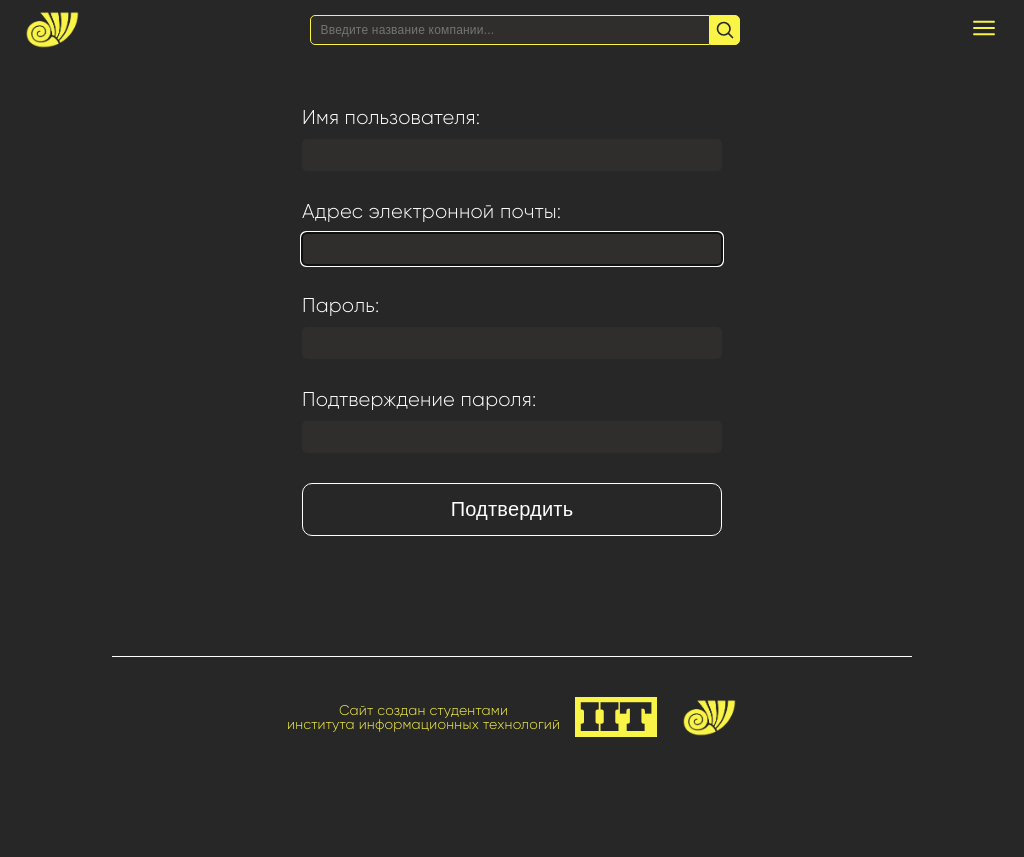
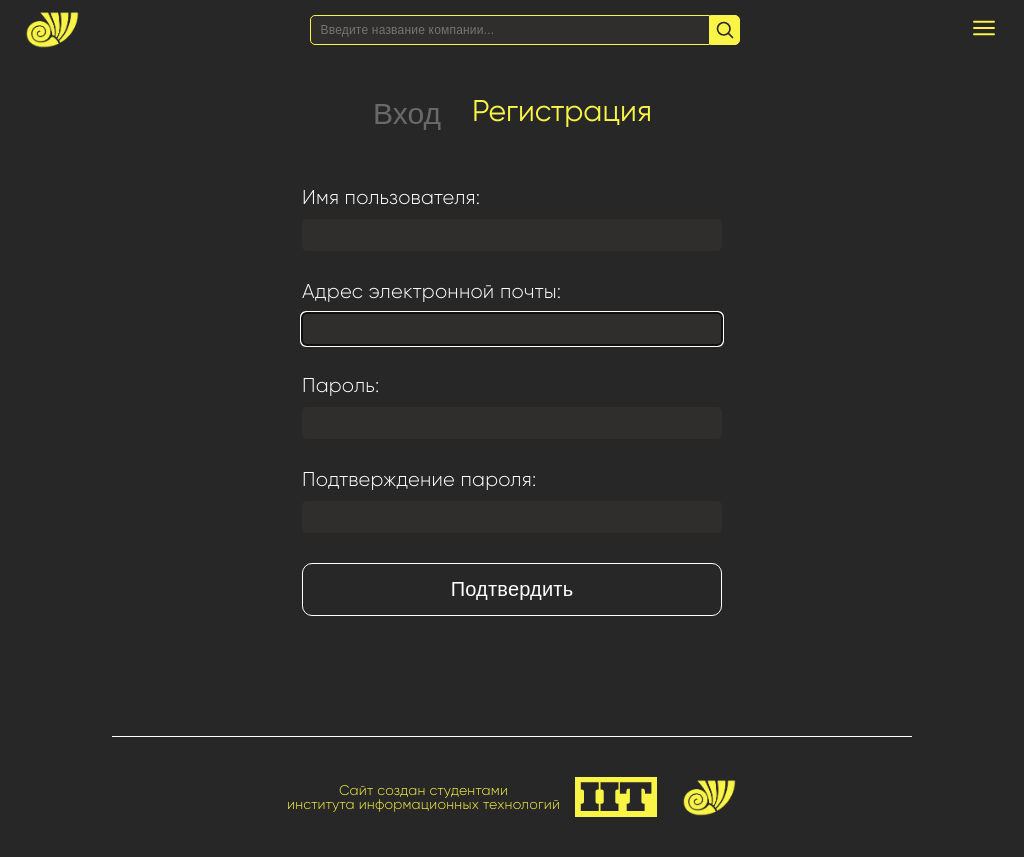
Before and after one commit to BorisVasilevv/web-chel-work, a Django app: page /accounts/registration/ in a window 1024 px wide. Before the commit the page ends 737 px from the top, so only its background shows below. Run offline with Django 4.2, Linux system fonts and the light colour scheme; some libraries are stand-ins or nearby versions.

Commit message:
change adaptive tablet

```diff
--- a/itcompanysite/accounts/static/accounts/css/registration.css
+++ b/itcompanysite/accounts/static/accounts/css/registration.css
@@ -164,3 +164,12 @@ a{
         font-size: 14px;
     }
 }
+
+
+
+@media screen and (min-width: 800px) and (max-width:1199px){
+
+    .registration-container{
+        margin-top: 80px;
+    }
+}
--- a/itcompanysite/companies/static/companies/css/companies.css
+++ b/itcompanysite/companies/static/companies/css/companies.css
@@ -471,7 +471,10 @@
 
 
 @media screen and (min-width: 800px) and (max-width:1199px){
-
+    .companies-item {
+        width: 297px;
+        padding: 25px;
+    }
 }
 
 
```
